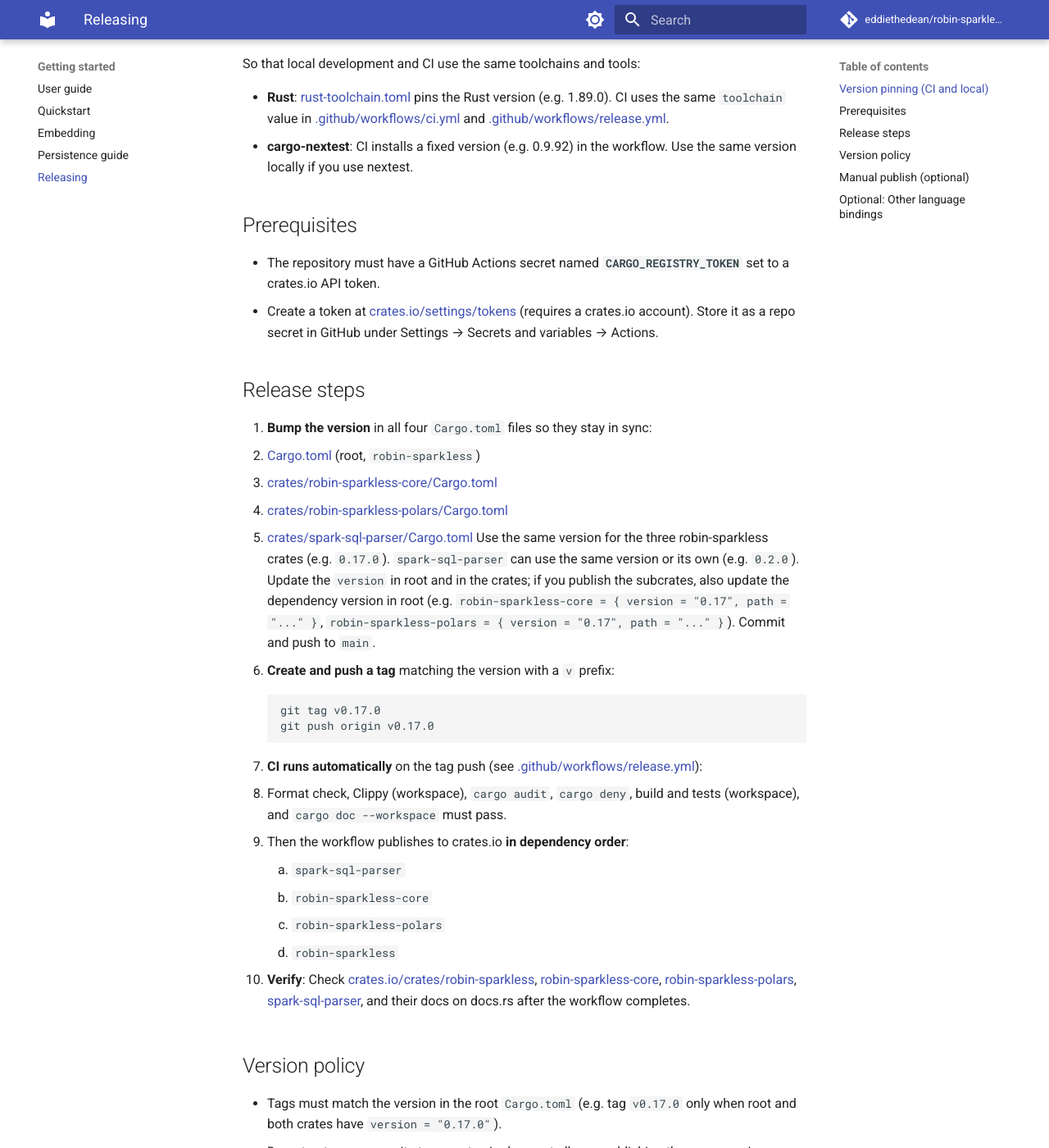
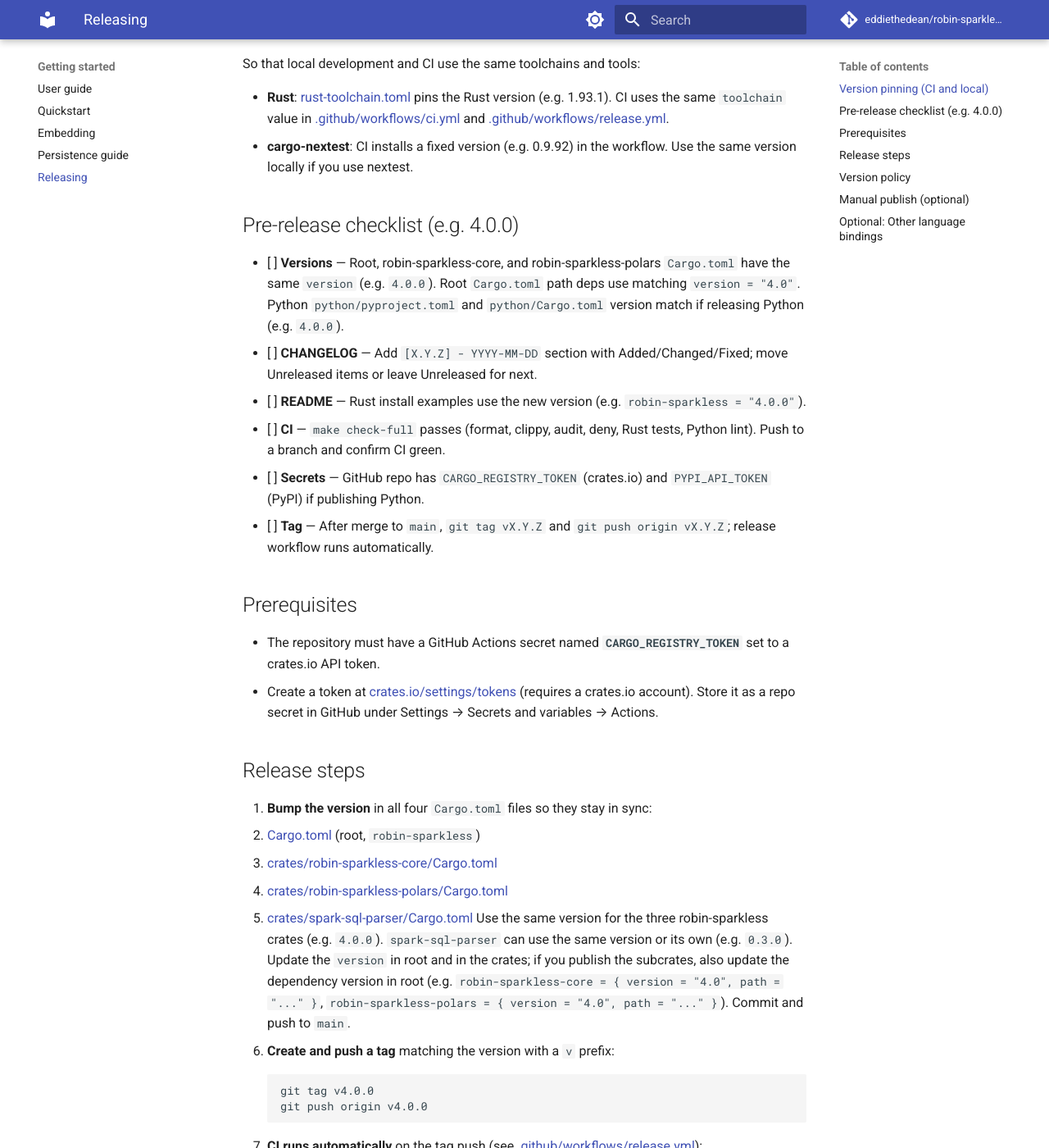
Before and after one commit to eddiethedean/robin-sparkless, an MkDocs documentation site: the page built from docs/RELEASING.md, in a window 1280 px wide and 1400 px high, scrolled down 449 px. Shown: the whole window at 82% size. Built offline with MkDocs 1.6.1 and Material for MkDocs 9.7.7, drawn with Linux system fonts in a browser that asks for light colours; comment, search, counter and statistics services are not loaded; some of the changed text lies outside the part shown.

Commit message:
Prepare 4.0.0 release: bump Rust crates, CHANGELOG, README, RELEASING

````diff
--- a/Cargo.toml
+++ b/Cargo.toml
@@ -3,7 +3,7 @@
 
 [package]
 name = "robin-sparkless"
-version = "0.18.0"
+version = "4.0.0"
 edition = "2024"
 description = "PySpark-like DataFrame API in Rust on Polars; no JVM."
 readme = "README.md"
@@ -29,8 +29,8 @@
 delta = ["robin-sparkless-polars/delta"]
 
 [dependencies]
-robin-sparkless-core = { version = "0.18", path = "crates/robin-sparkless-core" }
-robin-sparkless-polars = { version = "0.18", path = "crates/robin-sparkless-polars" }
+robin-sparkless-core = { version = "4.0", path = "crates/robin-sparkless-core" }
+robin-sparkless-polars = { version = "4.0", path = "crates/robin-sparkless-polars" }
 serde_json = "1.0"
 
 # Use git sources when crates.io/cache is broken (e.g. "no targets specified" in manifest,
--- a/docs/RELEASING.md
+++ b/docs/RELEASING.md
@@ -8,8 +8,17 @@
 
 So that local development and CI use the same toolchains and tools:
 
-- **Rust**: [rust-toolchain.toml](https://github.com/eddiethedean/robin-sparkless/blob/main/rust-toolchain.toml) pins the Rust version (e.g. 1.89.0). CI uses the same `toolchain` value in [.github/workflows/ci.yml](https://github.com/eddiethedean/robin-sparkless/blob/main/.github/workflows/ci.yml) and [.github/workflows/release.yml](https://github.com/eddiethedean/robin-sparkless/blob/main/.github/workflows/release.yml).
+- **Rust**: [rust-toolchain.toml](https://github.com/eddiethedean/robin-sparkless/blob/main/rust-toolchain.toml) pins the Rust version (e.g. 1.93.1). CI uses the same `toolchain` value in [.github/workflows/ci.yml](https://github.com/eddiethedean/robin-sparkless/blob/main/.github/workflows/ci.yml) and [.github/workflows/release.yml](https://github.com/eddiethedean/robin-sparkless/blob/main/.github/workflows/release.yml).
 - **cargo-nextest**: CI installs a fixed version (e.g. 0.9.92) in the workflow. Use the same version locally if you use nextest.
+
+## Pre-release checklist (e.g. 4.0.0)
+
+- [ ] **Versions** — Root, robin-sparkless-core, and robin-sparkless-polars `Cargo.toml` have the same `version` (e.g. `4.0.0`). Root `Cargo.toml` path deps use matching `version = "4.0"`. Python `python/pyproject.toml` and `python/Cargo.toml` version match if releasing Python (e.g. `4.0.0`).
+- [ ] **CHANGELOG** — Add `[X.Y.Z] - YYYY-MM-DD` section with Added/Changed/Fixed; move Unreleased items or leave Unreleased for next.
+- [ ] **README** — Rust install examples use the new version (e.g. `robin-sparkless = "4.0.0"`).
+- [ ] **CI** — `make check-full` passes (format, clippy, audit, deny, Rust tests, Python lint). Push to a branch and confirm CI green.
+- [ ] **Secrets** — GitHub repo has `CARGO_REGISTRY_TOKEN` (crates.io) and `PYPI_API_TOKEN` (PyPI) if publishing Python.
+- [ ] **Tag** — After merge to `main`, `git tag vX.Y.Z` and `git push origin vX.Y.Z`; release workflow runs automatically.
 
 ## Prerequisites
 
@@ -23,12 +32,12 @@
    - [crates/robin-sparkless-core/Cargo.toml](https://github.com/eddiethedean/robin-sparkless/blob/main/crates/robin-sparkless-core/Cargo.toml)
    - [crates/robin-sparkless-polars/Cargo.toml](https://github.com/eddiethedean/robin-sparkless/blob/main/crates/robin-sparkless-polars/Cargo.toml)
    - [crates/spark-sql-parser/Cargo.toml](https://github.com/eddiethedean/robin-sparkless/blob/main/crates/spark-sql-parser/Cargo.toml)
-   Use the same version for the three robin-sparkless crates (e.g. `0.17.0`). `spark-sql-parser` can use the same version or its own (e.g. `0.2.0`). Update the `version` in root and in the crates; if you publish the subcrates, also update the dependency version in root (e.g. `robin-sparkless-core = { version = "0.17", path = "..." }`, `robin-sparkless-polars = { version = "0.17", path = "..." }`). Commit and push to `main`.
+   Use the same version for the three robin-sparkless crates (e.g. `4.0.0`). `spark-sql-parser` can use the same version or its own (e.g. `0.3.0`). Update the `version` in root and in the crates; if you publish the subcrates, also update the dependency version in root (e.g. `robin-sparkless-core = { version = "4.0", path = "..." }`, `robin-sparkless-polars = { version = "4.0", path = "..." }`). Commit and push to `main`.
 
 2. **Create and push a tag** matching the version with a `v` prefix:
    ```bash
-   git tag v0.17.0
-   git push origin v0.17.0
+   git tag v4.0.0
+   git push origin v4.0.0
    ```
 
 3. **CI runs automatically** on the tag push (see [.github/workflows/release.yml](https://github.com/eddiethedean/robin-sparkless/blob/main/.github/workflows/release.yml)):
@@ -43,9 +52,9 @@
 
 ## Version policy
 
-- Tags must match the version in the root `Cargo.toml` (e.g. tag `v0.17.0` only when root and both crates have `version = "0.17.0"`).
+- Tags must match the version in the root `Cargo.toml` (e.g. tag `v4.0.0` only when root and both crates have `version = "4.0.0"`).
 - Do not re-tag or overwrite tags; crates.io does not allow republishing the same version.
-- The three robin-sparkless crates are published with the same version number so that the main crate can depend on `robin-sparkless-core = "0.17"` and `robin-sparkless-polars = "0.17"` and resolve to the matching release. `spark-sql-parser` may use a separate version (e.g. `0.2.x`).
+- The three robin-sparkless crates are published with the same version number so that the main crate can depend on `robin-sparkless-core = "4.0"` and `robin-sparkless-polars = "4.0"` and resolve to the matching release. `spark-sql-parser` may use a separate version (e.g. `0.3.x`).
 
 ## Manual publish (optional)
 
````
Also changed, not shown: CHANGELOG.md (+13 -0 lines), README.md (+4 -4 lines), 2 other files.
